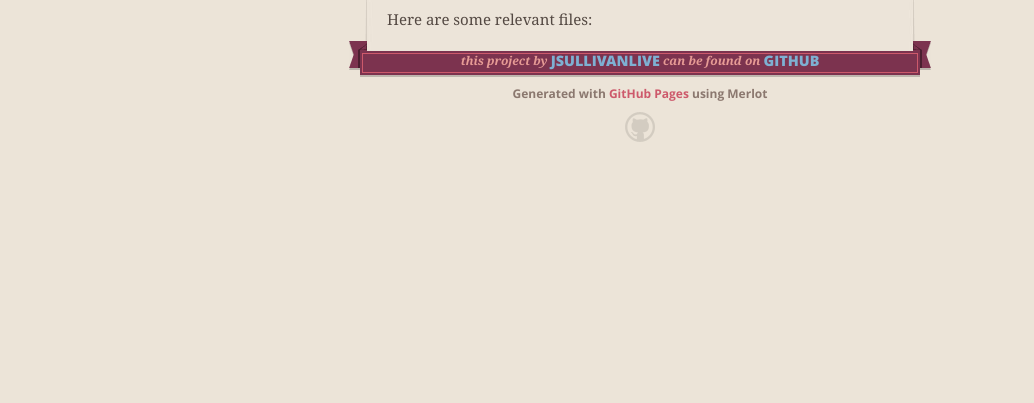
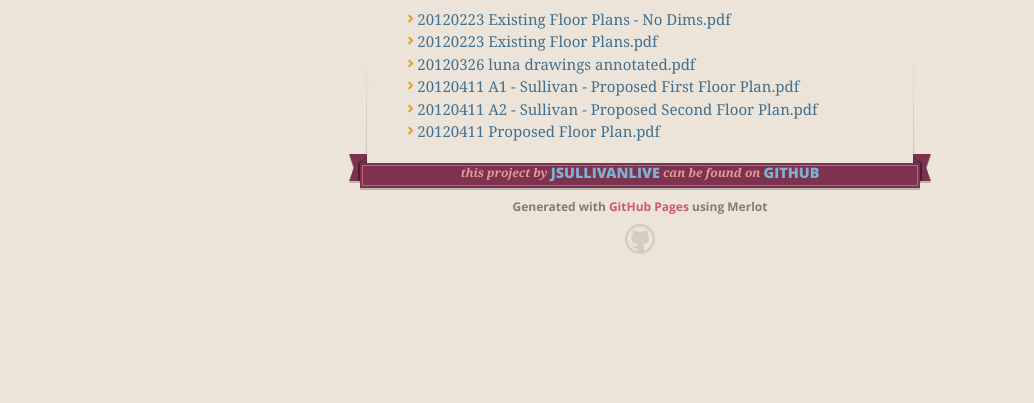
Before and after one commit to jsullivanlive/15harrisonrd.com, a plain HTML site: page index.html in a window 1280 px wide. Shown: the part 397-800 px from the top of the page, without its empty margins (0-1034 px from the left). Drawn offline with nearby package versions, Linux system fonts and the light colour scheme.

Commit message:
add technical drawings to files section

```diff
--- a/index.html
+++ b/index.html
@@ -54,7 +54,14 @@
 <h3>
 <a name="files" class="anchor" href="#files"><span class="octicon octicon-link"></span></a>Files</h3>
 
-<p>Here are some relevant files:</p>
+<ul>
+<li><a href="files/20120223 Existing Floor Plans - No Dims.pdf">20120223 Existing Floor Plans - No Dims.pdf</a></li>
+<li><a href="files/20120223 Existing Floor Plans.pdf">20120223 Existing Floor Plans.pdf</a></li>
+<li><a href="files/20120326 luna drawings annotated.pdf">20120326 luna drawings annotated.pdf</a></li>
+<li><a href="files/20120411 A1 - Sullivan - Proposed First Floor Plan.pdf">20120411 A1 - Sullivan - Proposed First Floor Plan.pdf</a></li>
+<li><a href="files/20120411 A2 - Sullivan - Proposed Second Floor Plan.pdf">20120411 A2 - Sullivan - Proposed Second Floor Plan.pdf</a></li>
+<li><a href="files/20120411 Proposed Floor Plan.pdf">20120411 Proposed Floor Plan.pdf</a></li>
+</ul>
       </section>
 
       <footer>
```
Also changed, not shown: 6 other files.
